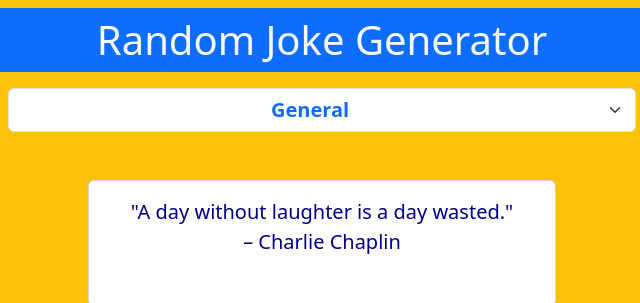
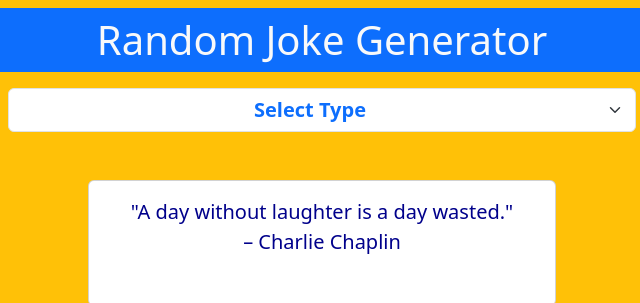
Before and after one commit to YazhiniKanniyappan/JokesGenerator, a plain HTML site: page index.html in a window 1280 px wide. Shown: the top 303 px of the page, 318-958 px from the left. Drawn offline with nearby package versions, Linux system fonts and the light colour scheme.

Commit message:
selecttype

```diff
--- a/index.html
+++ b/index.html
@@ -44,7 +44,7 @@
     <h1 class="text-center bg-primary text-light p-2 m-2 rounded">Random Joke Generator</h1>
     <div class="container-fluid">
     <select name="" id="select" class="fs-5 my-3 form-select w-50  text-center fw-bold text-primary">
-      <option value="Select Type" disabled>Select Type</option>
+      <option value="Select Type">Select Type</option>
       <option value="General">General</option>
       <option value="Knock-Knock">Knock-Knock</option>
       <option value="Programming">Programming</option>
```
